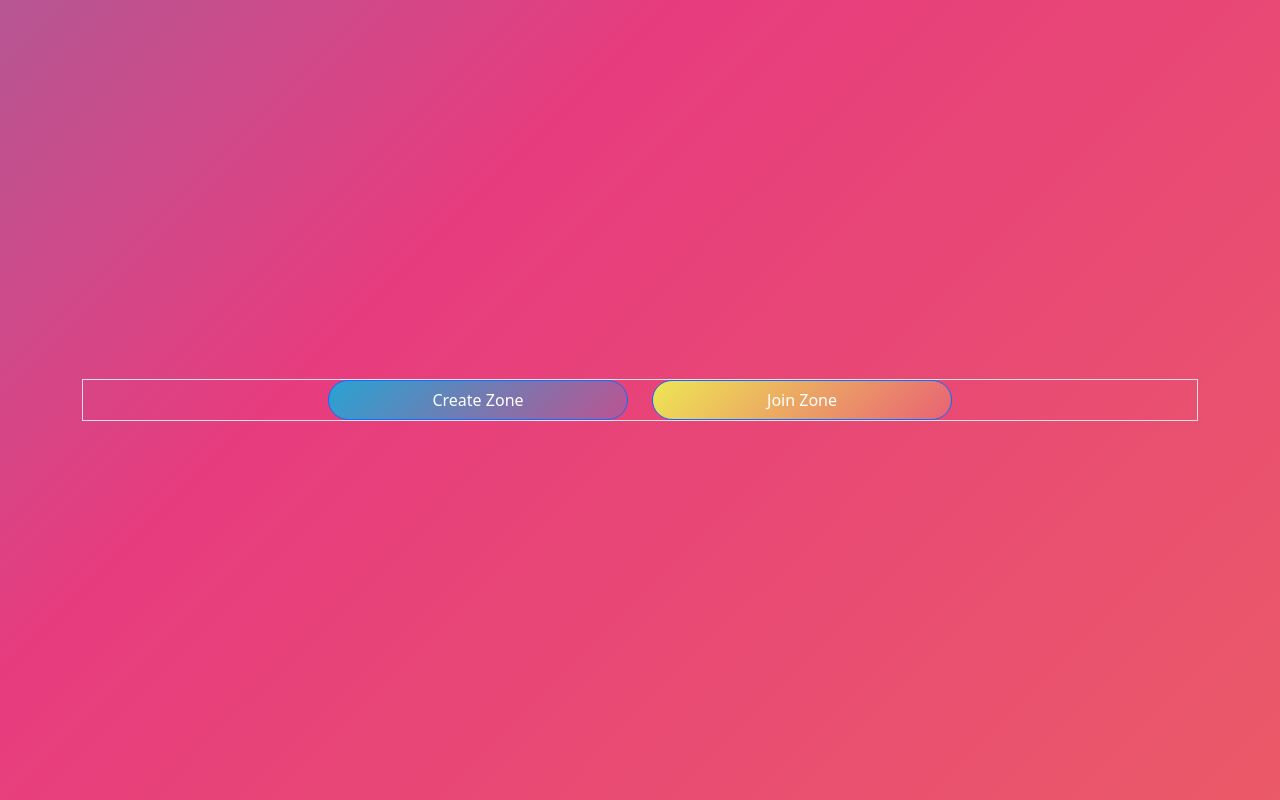
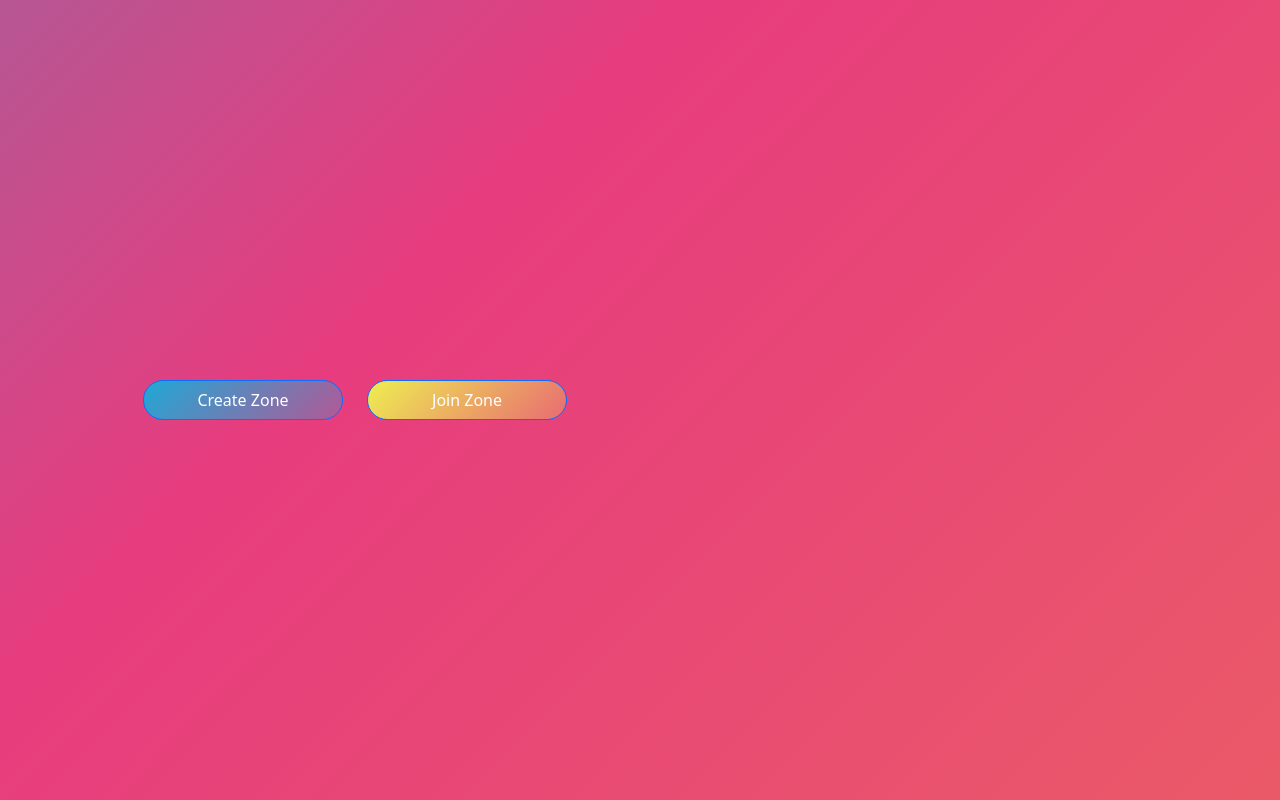
Before and after one commit to mohitCodepy/lynkme, a React (Create React App) app in the folder frontend_lynkme/: page / in a window 1280 px wide. Built offline with nearby package versions, Linux system fonts and the light colour scheme.

Commit message:
animation added

```diff
--- a/frontend_lynkme/package.json
+++ b/frontend_lynkme/package.json
@@ -11,6 +11,7 @@
     "react-bootstrap": "^2.0.3",
     "react-dom": "^17.0.2",
     "react-scripts": "4.0.3",
+    "react-spring": "^9.3.2",
     "web-vitals": "^1.1.2"
   },
   "scripts": {
--- a/frontend_lynkme/src/App.css
+++ b/frontend_lynkme/src/App.css
@@ -12,38 +12,51 @@
   animation: gradient 15s ease infinite;
   justify-content: center;
   display: flex;
-  align-items: center;
+
+}
+
+.chooose-zone-div{
+  align-items:center;
+  display: flex;
+  justify-content: center;
+  border: #23d5ab;
+}
+
+.choose-zone-inner{
+  display: flex;
+  justify-content: center;
+  border: #23d5ab 2px;
+}
+
+.upper-div{
+  position: relative;
+  height: 100vh;
 }
 
 .create-btn {
-  float: right;
+  /* float: right; */
   background: linear-gradient(-45deg,  #e73c7e, #23a6d5,#b723d5b2, #ee7752);
+  /* background: white; */
   background-size: 400% 400%;
   animation: gradient 15s ease infinite;
   color: white;
   font-weight: bolder;
   border: transparent;
-  width: 300px;
+  width: 200px;
   min-height: 5vh;
 }
 
 .join-btn {
-  float: left;
+
   background: linear-gradient(-45deg,#e73c7e, #eeeb52, #d523b7ab, #23d5ab);
   background-size: 400% 400%;
   animation: gradient 15s ease infinite;
   color: white;
   font-weight: bolder;
   border: transparent;
-  width: 300px;
+  width: 200px;
   min-height: 5vh;
 }
-.choosezone-class{
-  transition: all;
-  transition-delay: 0.4s ease;
-  transition-property: all;
-}
-
 
 
 @keyframes gradient {
--- a/frontend_lynkme/src/App.js
+++ b/frontend_lynkme/src/App.js
@@ -2,46 +2,42 @@ import "./App.css";
 import ChooseZone from "./components/ChooseZone";
 import "bootstrap/dist/css/bootstrap.min.css";
 import CreateZone from "./components/CreateZone";
-import { Route, useLocation, Routes } from "react-router-dom";
 import JoinZone from "./components/JoinZone";
-import React, { useEffect, useState } from "react";
+import DummyDiv from "./components/DummyDiv";
+import {animated, useTransition} from 'react-spring';
+import { useState } from "react";
 
 function App() {
-  const location = useLocation();
+  const [showCreate, setshowCreate] = useState(false)
 
-  const [currentPath, setcurrentPath] = useState({
-    current: "/",
-    isLoding : true
+  const transition = useTransition(showCreate, {
+    from : {opacity : 0, x : 150, y : 150},
+    enter : {opacity : 1, x : 0, y : 0},
+    leave : {opacity : 0, x : 200, y : -150}
   })
 
-  const locationFetch = () => {
-    setcurrentPath({
-      current: location.pathname,
-    })
-    currentPath.isLoding = false
-    console.log(currentPath.current);
-  };
 
-  useEffect(() => {
-    if( currentPath.isLoding === true ){
-      locationFetch()
-    }
-
-  })
   return (
     <>
       <div className="main">
         <div className="container">
           <div className="row">
-            <div className={`col-md-${currentPath.current==='/' ? '12':'6'} choosezone-class`}>
-              <ChooseZone />
-            </div>
-            <div className={`col-md-${currentPath.current!=='/' ? '12':'6'}`}>
-              <Routes>
-                <Route exact path="/create-zone" element={<CreateZone />} />
-                <Route exact path="/join-zone" element={<JoinZone />} />
-              </Routes>
-            </div>
+            <div className="col-md-6 col-sm-12 chooose-zone-div">
+              <ChooseZone setshowCreate = {setshowCreate} />
+              </div>
+              <div className="col-md-6 col-sm-12 upper-div justify-content-center d-flex align-items-center">
+              { transition((style, item) =>
+                item ? <animated.div style={style}> <DummyDiv /> </animated.div> : ''
+              )}
+              </div>
+              <div className="col-md-6 col-sm-12"  hidden='true' >
+              {transition((style, item) =>
+                item ? <animated.div style={style}> <CreateZone /> </animated.div> : ''
+              )}
+              </div>
+              <div className="col-md-6 col-sm-12" upper-div hidden='true'>
+              <JoinZone />
+              </div>
           </div>
         </div>
       </div>
--- a/frontend_lynkme/src/components/ChooseZone.js
+++ b/frontend_lynkme/src/components/ChooseZone.js
@@ -1,20 +1,22 @@
 import React, { Component } from 'react'
 import { Button, Col, Container, Row } from "react-bootstrap";
-import { Link } from 'react-router-dom';
+
 export default class ChooseZone extends Component {
+
+    showCreate = () => {
+
+        this.props.setshowCreate(v => !v);
+        console.log('show or not');
+    }
     render() {
         return (
-            <Container className="inner-div border">
-                <Row>
-                    <Col md="6" sm="12">
-                        <Link to='/create-zone'>
-                            <Button className="create-btn rounded-pill">Create Zone</Button>{' '}
-                        </Link>
+            <Container className="choose-zone-inner">
+                <Row className="d-block d-md-flex " style={{ 'align-items': 'center' }}>
+                    <Col md="6" sm="12" >
+                        <Button className="create-btn rounded-pill" onClick={this.showCreate}>Create Zone</Button>{' '}
                     </Col>
                     <Col md="6" sm="12">
-                    <Link to='/join-zone'>
                         <Button className="join-btn rounded-pill">Join Zone</Button>{' '}
-                    </Link>
                     </Col>
                 </Row>
             </Container>
--- a/frontend_lynkme/src/components/CreateZone.js
+++ b/frontend_lynkme/src/components/CreateZone.js
@@ -1,14 +1,14 @@
 import React, { Component } from "react";
-import { Container, Form, Row, Col } from "react-bootstrap";
+import { Container, Form, Row, Col, Button } from "react-bootstrap";
 export default class CreateZone extends Component {
     render() {
         return (
             <div>
                 <Container className="border">
                     <Row>
-                        <Col md="12">
+                        <Col md="6">
                             <Form>
-                                <Container>
+                                <Container className="option-class">
                                     <Row>
                                         <Col md="6">
                                             <Form.Check
@@ -17,6 +17,7 @@ export default class CreateZone extends Component {
                                                 name="get_can_pause"
                                                 type='radio'
                                                 id='get_can_pause'
+
                                             />
                                         </Col>
                                         <Col md="6">
@@ -29,6 +30,11 @@ export default class CreateZone extends Component {
                                             />
                                         </Col>
                                     </Row>
+                                    <Row className="justify-content-center d-flex">
+                                        <Col md = "12">
+                                            <Button variant="warning">Create</Button>
+                                        </Col>
+                                    </Row>
                                 </Container>
                             </Form>
                         </Col>
--- /dev/null
+++ b/frontend_lynkme/src/components/DummyDiv.js
@@ -0,0 +1,17 @@
+import React from "react";
+import { Card, Button } from "react-bootstrap";
+export default function DummyDiv() {
+  return (
+    <Card style={{ width: "18rem" }}>
+      <Card.Img variant="top" src="https://picsum.photos/seed/picsum/100/80" />
+      <Card.Body>
+        <Card.Title>Card Title</Card.Title>
+        <Card.Text>
+          Some quick example text to build on the card title and make up the
+          bulk of the card's content.
+        </Card.Text>
+        <Button variant="primary">Go somewhere</Button>
+      </Card.Body>
+    </Card>
+  );
+}
--- a/frontend_lynkme/src/components/JoinZone.js
+++ b/frontend_lynkme/src/components/JoinZone.js
@@ -1,16 +1,19 @@
 import React, { Component } from "react";
-import { Col, Container, Row } from "react-bootstrap";
+import { Col, Container, InputGroup, Row } from "react-bootstrap";
 export default class JoinZone extends Component {
   render() {
     return (
       <>
         <div>
 
-            <h1>Create Room</h1>
+
             <Container>
               <Row>
+              <h1>Join Zone</h1>
             <Col sm="12">
-
+                <InputGroup >
+                  Enter the Room Name
+                </InputGroup>
             </Col>
                 </Row>
             </Container>
```
Also changed, not shown: 1 other file (tests, documents, lock files or other folders).
